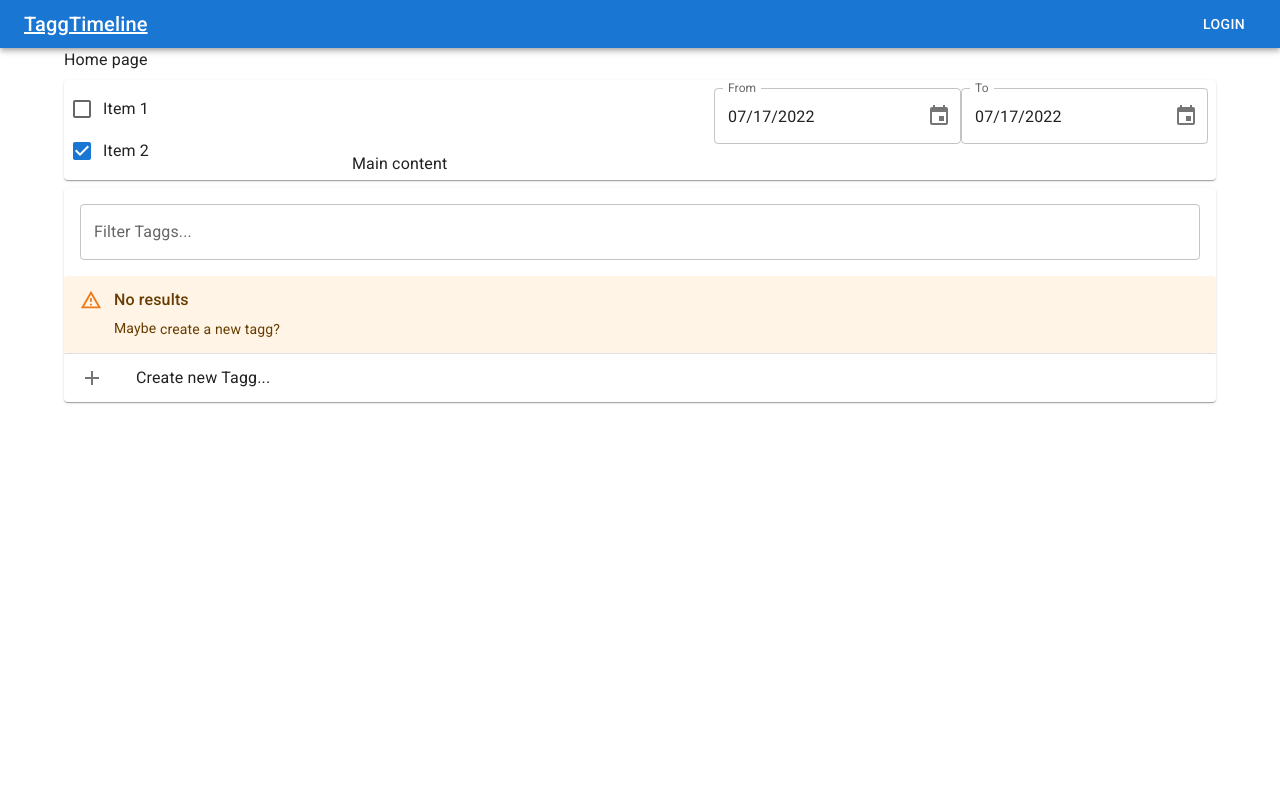
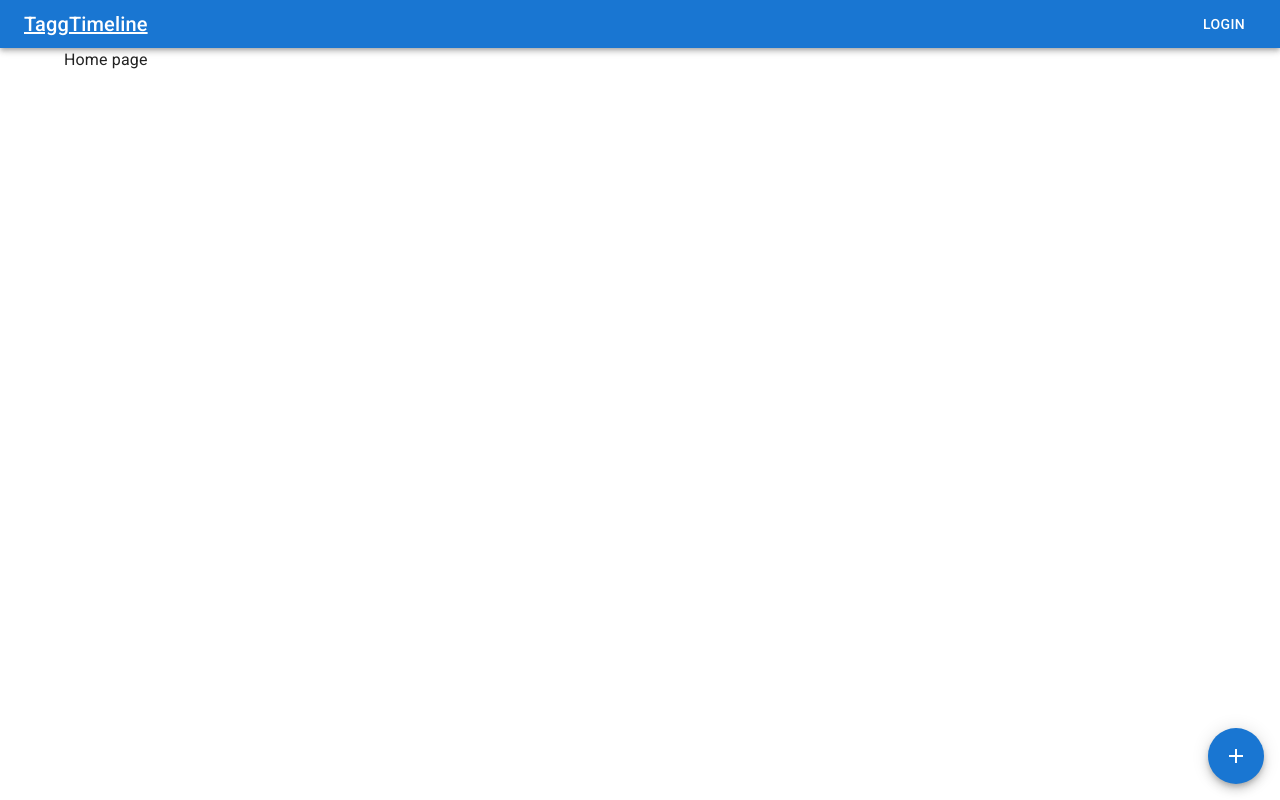
Before and after one commit to Pseudooo/TaggTimeline, a React (Create React App) app in the folder TaggTimeline.WebClient/: page / in a window 1280 px wide. Built offline with nearby package versions, Linux system fonts and the light colour scheme.

Commit message:
Created dialog for adding a tagg

```diff
--- /dev/null
+++ b/TaggTimeline.WebClient/src/components/dialogs/CreateTaggInstance.tsx
@@ -0,0 +1,20 @@
+import { Dialog, DialogProps, DialogTitle } from "@mui/material";
+import { FunctionComponent } from "react";
+import { CreateTaggInstanceForm } from "../forms/CreateTaggInstance";
+
+/**
+ * A dialog popup for creating a new tag instance
+ * @param props The props for this component
+ */
+export const CreateTaggInstanceDialog: FunctionComponent<DialogProps> = (
+  props
+) => {
+  return (
+    <Dialog maxWidth="sm" fullWidth {...props}>
+      <DialogTitle>Add a Tagg</DialogTitle>
+      <CreateTaggInstanceForm />
+    </Dialog>
+  );
+};
+
+export default CreateTaggInstanceDialog;
--- a/TaggTimeline.WebClient/src/components/forms/SelectTagg.tsx
+++ b/TaggTimeline.WebClient/src/components/forms/SelectTagg.tsx
@@ -101,15 +101,15 @@ export const SelectTaggForm: FunctionComponent<SelectTaggFormProps> = ({
       placeholder={searchTerm}
     />
   ) : (
-    <Card>
-      <FormControl fullWidth sx={{ padding: 2 }}>
+    <Card sx={{ display: "flex", flexDirection: "column" }}>
+      <FormControl fullWidth sx={{ padding: 2, flex: "0 0 auto" }}>
         <TextField
           label="Filter Taggs..."
           value={searchTerm}
           onChange={handleSearchChange}
         ></TextField>
       </FormControl>
-      <List disablePadding sx={{ overflow: "auto", maxHeight: "50vh" }}>
+      <List disablePadding sx={{ overflow: "auto", flex: "1 1 auto" }}>
         {taggListItems.length > 0 ? (
           taggListItems
         ) : (
--- /dev/null
+++ b/TaggTimeline.WebClient/src/components/timeline/TimelineSpeedDial.tsx
@@ -0,0 +1,28 @@
+import { CalendarMonth } from "@mui/icons-material";
+import { SpeedDial, SpeedDialAction, SpeedDialIcon } from "@mui/material";
+import { FunctionComponent, useState } from "react";
+import { CreateTaggInstanceDialog } from "../dialogs/CreateTaggInstance";
+
+export const TimelineSpeedDial: FunctionComponent = () => {
+  const [showCreateTagg, setShowCreateTagg] = useState(false);
+
+  return (
+    <>
+      <SpeedDial
+        ariaLabel="Timeline Actions"
+        icon={<SpeedDialIcon />}
+        sx={{ position: "absolute", bottom: 16, right: 16 }}
+      >
+        <SpeedDialAction
+          icon={<CalendarMonth />}
+          tooltipTitle="Create Tagg"
+          onClick={() => setShowCreateTagg(true)}
+        />
+      </SpeedDial>
+      <CreateTaggInstanceDialog
+        open={showCreateTagg}
+        onClose={() => setShowCreateTagg(false)}
+      />
+    </>
+  );
+};
--- a/TaggTimeline.WebClient/src/views/Home.tsx
+++ b/TaggTimeline.WebClient/src/views/Home.tsx
@@ -1,7 +1,6 @@
 import { Box, Typography } from "@mui/material";
 import { FunctionComponent } from "react";
-import { CreateTaggInstanceForm } from "../components/forms/CreateTaggInstance";
-import HorizontalTimeline from "../components/timeline/horizontal/HorizontalTimeline";
+import { TimelineSpeedDial } from "../components/timeline/TimelineSpeedDial";
 
 /**
  * Homepage view
@@ -10,8 +9,9 @@ export const Home: FunctionComponent = () => {
   return (
     <Box display="flex" flexDirection="column" gap={1}>
       <Typography>Home page</Typography>
-      <HorizontalTimeline />
-      <CreateTaggInstanceForm />
+      {/* <HorizontalTimeline /> */}
+      {/* <CreateTaggInstanceForm /> */}
+      <TimelineSpeedDial />
     </Box>
   );
 };
```
